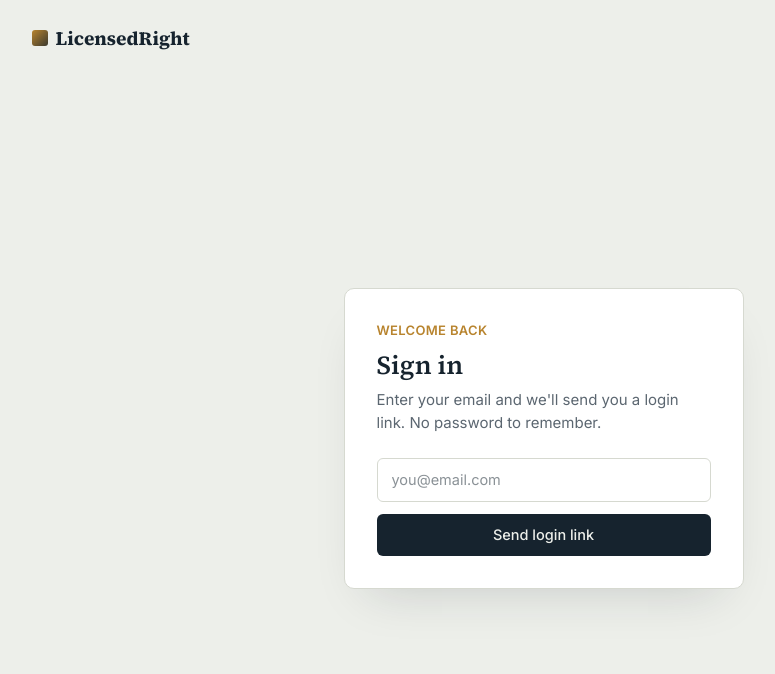
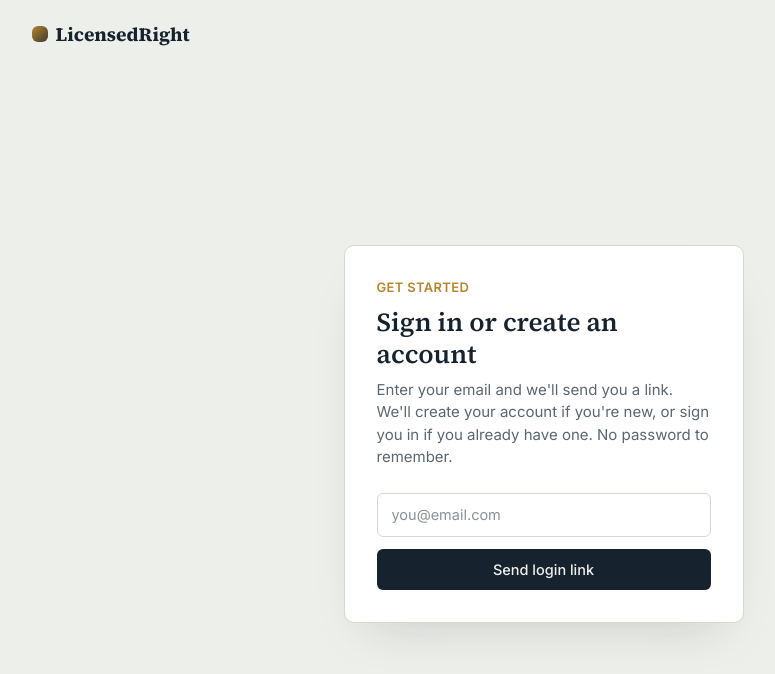
Before and after one commit to stavramovic/ce-tracker, a Next.js app: page /login in a window 1280 px wide. Shown: the top 674 px of the page, without its empty margins (89-864 px from the left). Built offline with nearby package versions, Linux system fonts and the light colour scheme.

Commit message:
header & cta fix

```diff
--- a/app/login/page.tsx
+++ b/app/login/page.tsx
@@ -39,13 +39,13 @@ export default function LoginPage() {
     <main className="min-h-screen bg-(--paper) flex flex-col">
       {/* Sitan header sa brendom, konzistentan sa landing page-om */}
       <header className="w-full">
-        <div className="max-w-270 mx-auto px-7 py-6">
+        <div className="max-w-270 mx-auto px-7 py-5">
           <Link
             href="/"
             className="font-serif-brand font-bold text-[19px] flex items-center gap-2 w-fit"
           >
             <span
-              className="w-4 h-4 rounded-[3px]"
+              className="w-4 h-4 rounded-md"
               style={{
                 background:
                   "linear-gradient(135deg, var(--amber), var(--ink) 130%)",
@@ -73,14 +73,15 @@ export default function LoginPage() {
           ) : (
             <>
               <p className="text-[13px] font-semibold text-(--amber) tracking-wide mb-2">
-                WELCOME BACK
+                GET STARTED
               </p>
               <h1 className="font-serif-brand text-[26px] font-semibold leading-tight">
-                Sign in
+                Sign in or create an account
               </h1>
               <p className="mt-2 text-[15px] text-(--muted)">
-                Enter your email and we&apos;ll send you a login link. No
-                password to remember.
+                Enter your email and we&apos;ll send you a link. We&apos;ll
+                create your account if you&apos;re new, or sign you in if you
+                already have one. No password to remember.
               </p>
 
               <form onSubmit={handleSubmit} className="mt-6 flex flex-col gap-3">
--- a/app/page.tsx
+++ b/app/page.tsx
@@ -45,7 +45,7 @@ export default async function HomePage() {
               href={user ? "/dashboard" : "/login"}
               className="bg-(--ink) text-(--paper) px-4.5 py-2.5 rounded-md text-sm font-medium whitespace-nowrap hover:opacity-90 transition-opacity"
             >
-              {user ? "Go to dashboard" : "Create account"}
+              {user ? "Go to dashboard" : "Get started"}
             </Link>
           </div>
         </nav>
```
Also changed, not shown: 2 other files (tests, documents, lock files or other folders).
